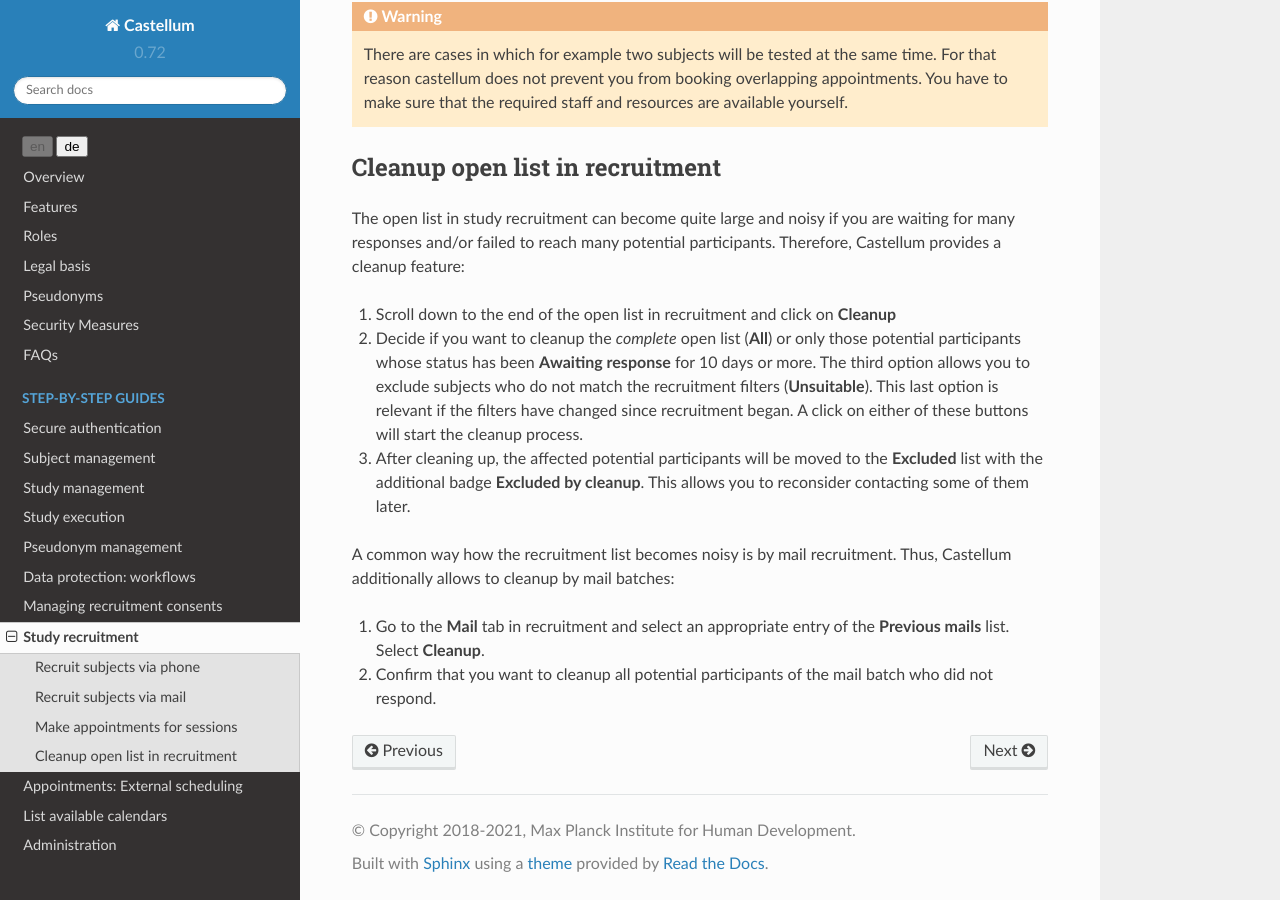
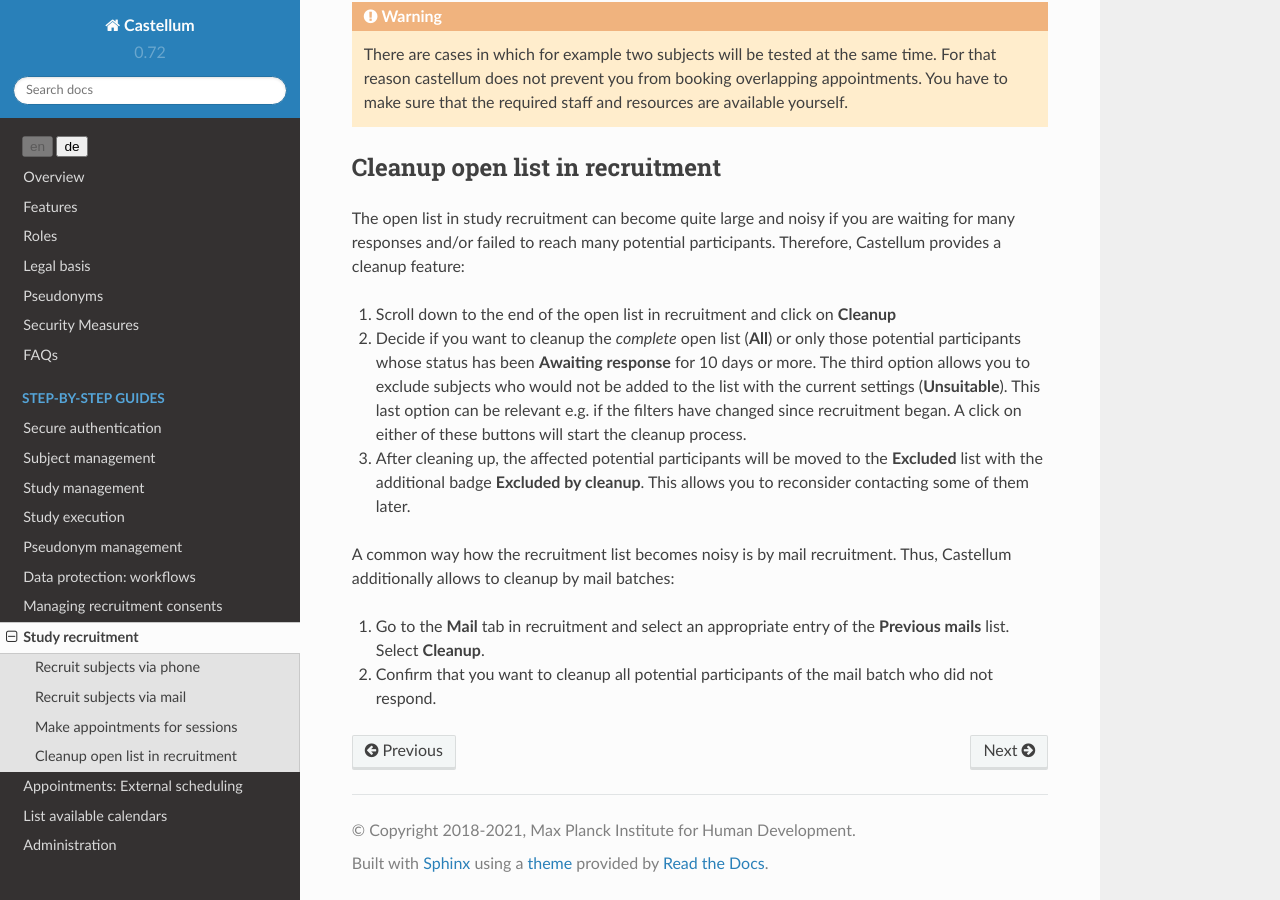
Before and after one commit to DouglasNeuroInformatics/castellum, a Sphinx documentation site: the page built from source/guides/recruitment.rst, in a window 1280 px wide and 900 px high, scrolled down 2755 px. Built offline with Sphinx 7.4.7 and the Read the Docs theme 2.0.0, drawn with Linux system fonts in a browser that asks for light colours.

Commit message:
adapt recruitment cleanup documentation

```diff
--- a/source/guides/recruitment.rst
+++ b/source/guides/recruitment.rst
@@ -133,9 +133,10 @@ Therefore, Castellum provides a cleanup feature:
 2. Decide if you want to cleanup the *complete* open list (**All**) or
    only those potential participants whose status has been **Awaiting
    response** for 10 days or more. The third option allows you to exclude
-   subjects who do not match the recruitment filters (**Unsuitable**). This
-   last option is relevant if the filters have changed since recruitment began.
-   A click on either of these buttons will start the cleanup process.
+   subjects who would not be added to the list with the current settings
+   (**Unsuitable**). This last option can be relevant e.g. if the filters have
+   changed since recruitment began. A click on either of these buttons will
+   start the cleanup process.
 3. After cleaning up, the affected potential participants will be moved to the
    **Excluded** list with the additional badge **Excluded by cleanup**. This
    allows you to reconsider contacting some of them later.
```
